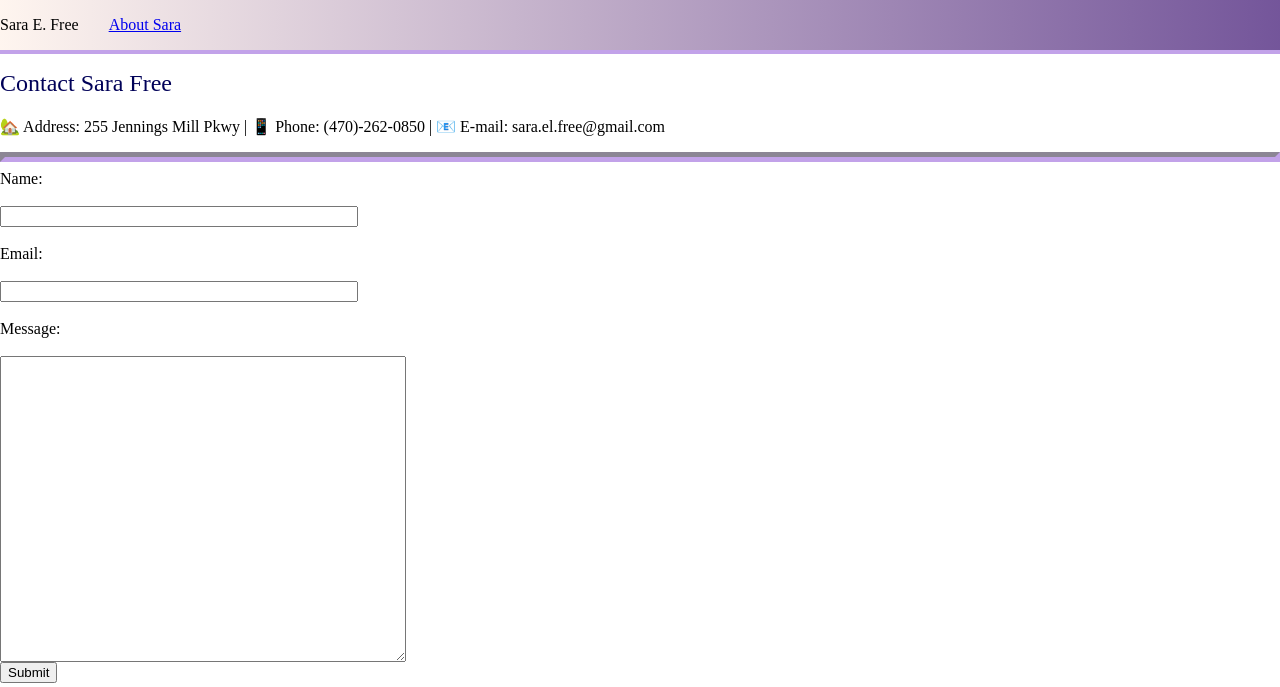
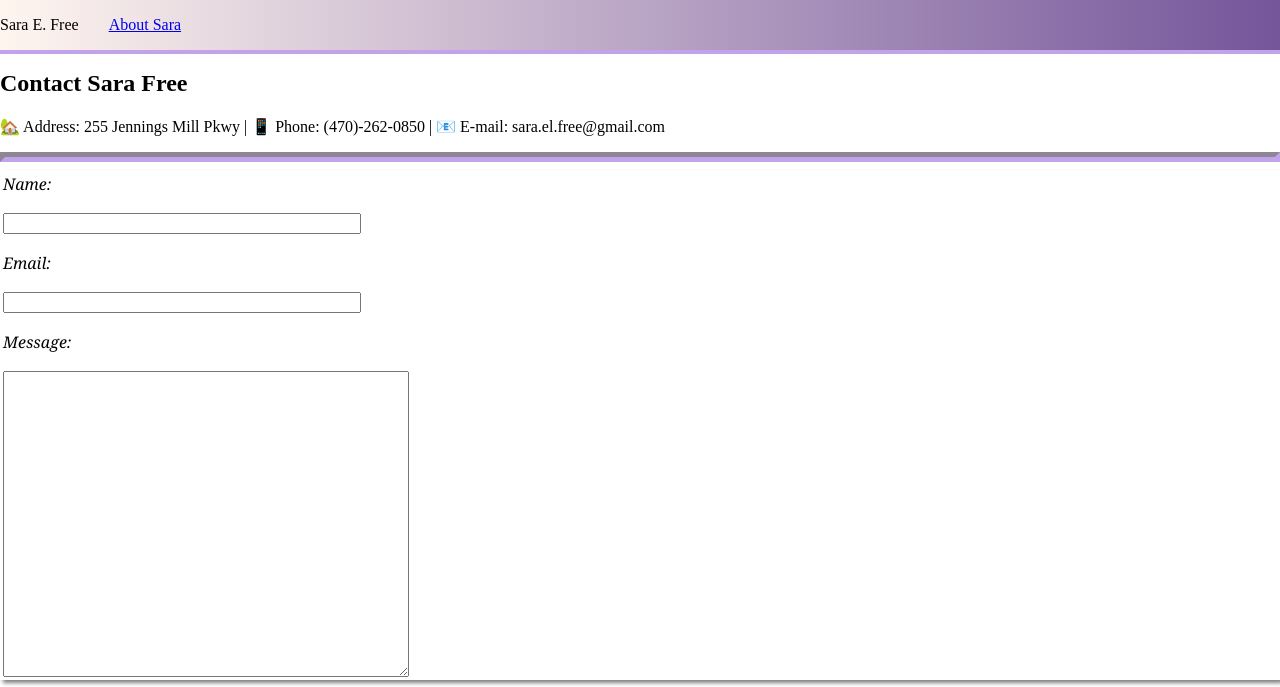
Before and after one commit to saraf020/cv, a plain HTML site: page contact.html in a window 1280 px wide. Shown: the top 687 px of the page. Drawn offline with Linux system fonts and the light colour scheme.

Commit message:
specified splash in the css

```diff
--- a/css/style.css
+++ b/css/style.css
@@ -12,23 +12,23 @@ body {
         outline-color:rgba(81, 43, 129,0.5);
         background: linear-gradient(to right,rgba(253,175,123,0.12),rgb(81, 43, 129,0.8));
         }
-        h1 {
+        .splash h1 {
             font-family: "Brygada 1918",serif;
             font-weight: 400;
             font-optical-sizing: auto;
             font-style: normal;
             color: rgb(0, 1, 88);
         }
-        img {
+        .splash img {
             border-radius: 30px 30px 20px 20px;
             border-style: inset;
             border-width: 5px;
             border-color: rgba(81, 43, 129,0.5);
         }
-        .address {
+        .splash .address {
             font-family: "EB Garamond",serif;
         }
-        .tagLine {
+        .splash .tagLine {
             font-family: "EB Garamond", serif;
         }
         hr {
@@ -118,6 +118,8 @@ body {
             }
         }
         .one-col {
+            box-shadow: 3px 3px 4px grey;
+            padding:3px;
             display: grid;
             grid-template-columns: 1fr;
             grid-auto-flow: row;
@@ -132,11 +134,15 @@ body {
             width:400px;
             height: 300px;
         }
-        label {
-            font-family: "Brygada 1918",serif;
+        .one-col label {
+            font-family: Georgia, 'Times New Roman', Times, serif;
+            font-style: italic;
         }
         #submit {
             margin-bottom: 10px;
+            margin-top: 10px;
+            box-shadow: 2px 2px 3px black;
+            background-color: rgba(11, 132, 148, 0.2);
         }
 }
 footer {
```
